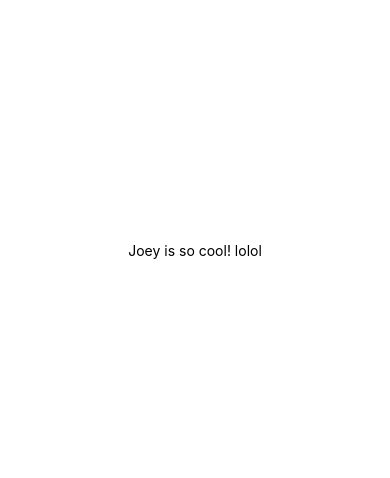
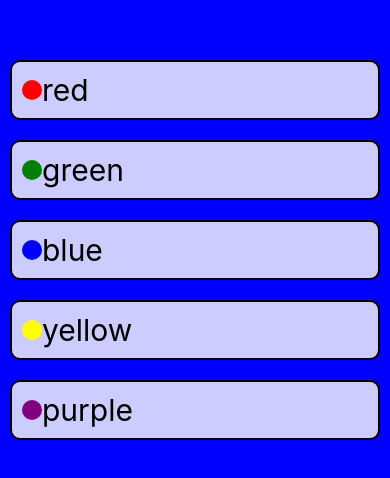
Before and after one commit to joeyharbert/ColorCatalog, a React Native app: screen / in a window 390 px wide. Shown: the part 172-650 px from the top of the page. Built offline with nearby package versions, Linux system fonts and the light colour scheme.

Commit message:
touchable highlight buttons

```diff
--- a/App.js
+++ b/App.js
@@ -1,12 +1,35 @@
 import { StatusBar } from 'expo-status-bar';
-import React from 'react';
-import { StyleSheet, Text, View } from 'react-native';
+import React, { useState } from 'react';
+import {
+          StyleSheet,
+          View,
+          Text,
+          TouchableHighlight,
+          Button
+        } from 'react-native';
+
+function ColorButton({backgroundColor, onPress=f=>f}) {
+  return (
+    <TouchableHighlight style={styles.button}
+      onPress={() => onPress(backgroundColor)}
+      underlayColor="orange">
+        <View style={styles.row}>
+          <View style={[styles.sample, {backgroundColor}]} />
+          <Text style={styles.buttonText}>{backgroundColor}</Text>
+        </View>
+    </TouchableHighlight>
+  );
+}
 
 export default function App() {
+  const [backgroundColor, setBackgroundColor] = useState("blue");
   return (
-    <View style={styles.container}>
-      <Text>Joey is so cool! lolol</Text>
-      <StatusBar style="auto" />
+    <View style={[styles.container, {backgroundColor}]}>
+      <ColorButton onPress={setBackgroundColor} backgroundColor="red" />
+      <ColorButton onPress={setBackgroundColor} backgroundColor="green" />
+      <ColorButton onPress={setBackgroundColor} backgroundColor="blue" />
+      <ColorButton onPress={setBackgroundColor} backgroundColor="yellow" />
+      <ColorButton onPress={setBackgroundColor} backgroundColor="purple" />
     </View>
   );
 }
@@ -14,8 +37,29 @@
 const styles = StyleSheet.create({
   container: {
     flex: 1,
-    backgroundColor: '#fff',
     alignItems: 'center',
     justifyContent: 'center',
   },
+  button: {
+    margin: 10,
+    padding: 10,
+    borderWidth: 2,
+    borderRadius: 10,
+    alignSelf: "stretch",
+    backgroundColor: "rgba(255,255,255, .8)"
+  },
+  buttonText: {
+    fontSize: 30,
+    textAlign: "center"
+  },
+  row: {
+    flexDirection: "row",
+    alignItems: "center"
+  },
+  sample: {
+    height: 20,
+    width: 20,
+    borderRadius: 10,
+    backgroundColor: "white"
+  }
 });
```
